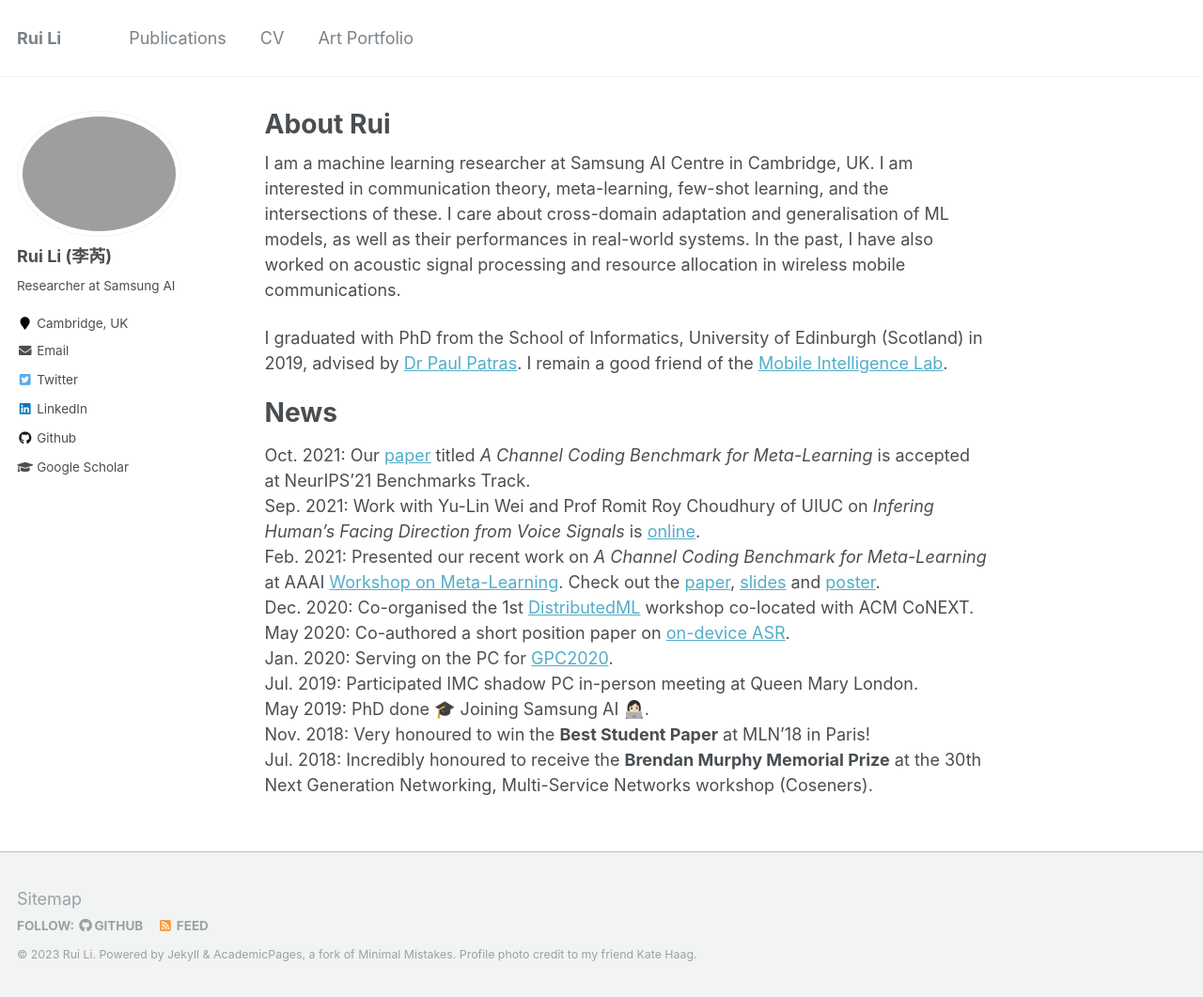
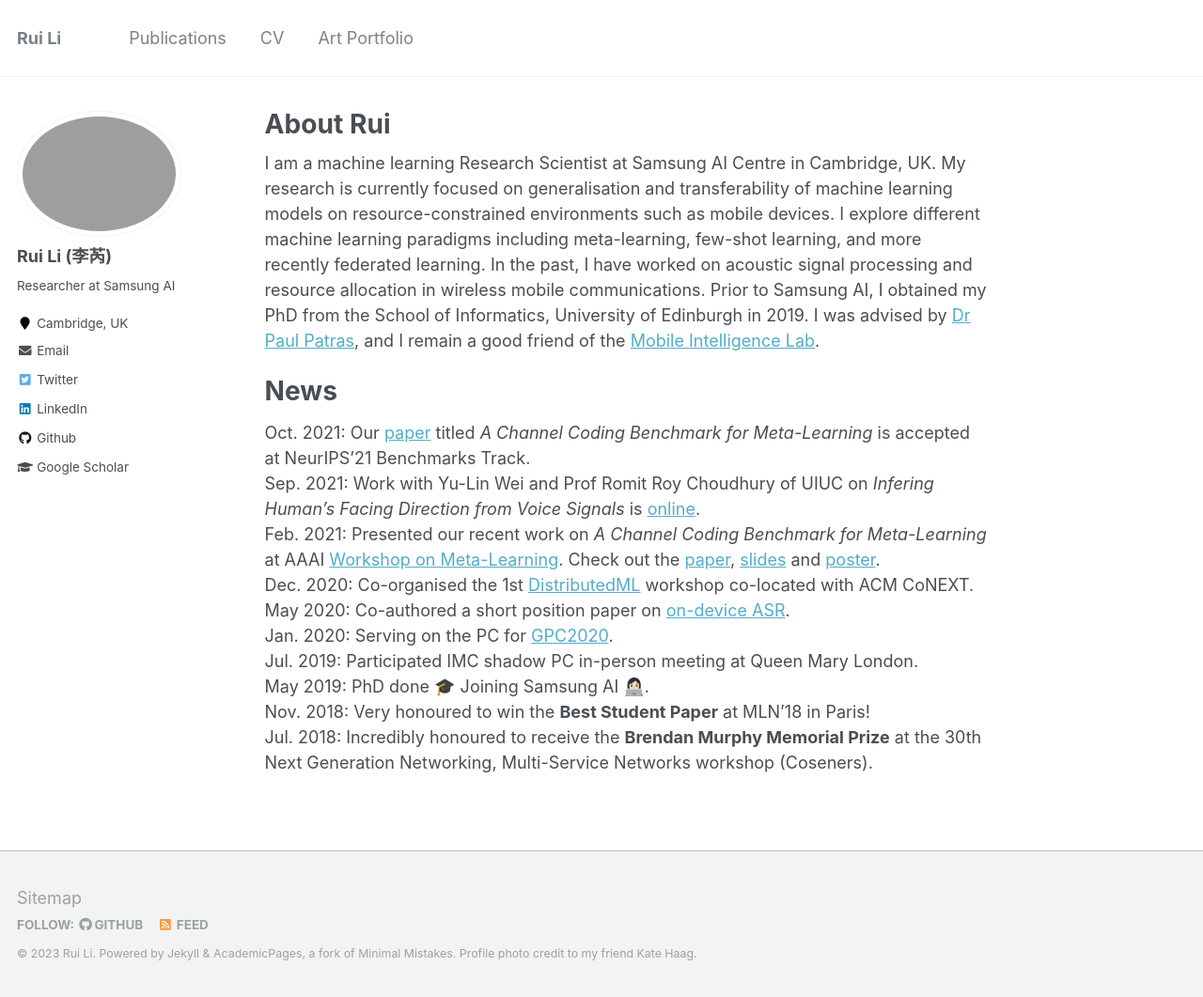
Before and after one commit to ruihuili/ruihuili.github.io, a Jekyll site: the page built from _pages/about.md, in a window 1280 px wide and 1061 px high. Shown: the whole window at 94% size. Built offline with Jekyll 4.4.1, drawn with Linux system fonts in a browser that asks for light colours.

Commit message:
Update about.md

```diff
--- a/_pages/about.md
+++ b/_pages/about.md
@@ -9,9 +9,7 @@ redirect_from:
 ---
 
 
-I am a machine learning researcher at Samsung AI Centre in Cambridge, UK. I am interested in communication theory, meta-learning, few-shot learning, and the intersections of these. I care about cross-domain adaptation and generalisation of ML models, as well as their performances in real-world systems. In the past, I have also worked on acoustic signal processing and resource allocation in wireless mobile communications.
-
-I graduated with PhD from the School of Informatics, University of Edinburgh (Scotland) in 2019, advised by [Dr Paul Patras](http://homepages.inf.ed.ac.uk/ppatras/). I remain a good friend of the [Mobile Intelligence Lab](https://mi.inf.ed.ac.uk/).
+I am a machine learning Research Scientist at Samsung AI Centre in Cambridge, UK. My research is currently focused on generalisation and transferability of machine learning models on resource-constrained environments such as mobile devices. I explore different machine learning paradigms including meta-learning, few-shot learning, and more recently federated learning. In the past, I have worked on acoustic signal processing and resource allocation in wireless mobile communications. Prior to Samsung AI, I obtained my PhD from the School of Informatics, University of Edinburgh in 2019. I was advised by [Dr Paul Patras](http://homepages.inf.ed.ac.uk/ppatras/), and I remain a good friend of the [Mobile Intelligence Lab](https://mi.inf.ed.ac.uk/).
 
 News
 =====
```
